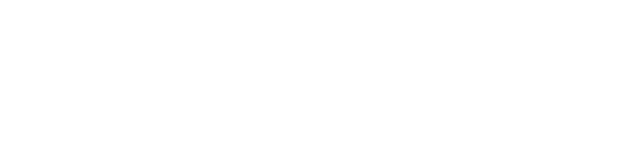
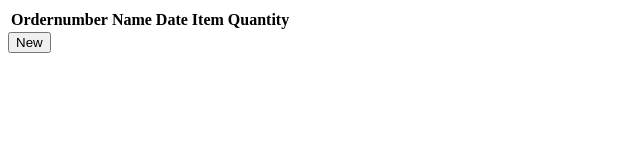
Before and after one commit to DanielSantosSousa/M306OnlyLaedeli, a website: page Frontend/View/index.html in a window 1280 px wide. Shown: the whole page, without its empty margins (0-640 px from the left). Drawn offline with Linux system fonts and the light colour scheme.

Commit message:
add some html

```diff
--- a/Frontend/View/index.html
+++ b/Frontend/View/index.html
@@ -5,6 +5,20 @@
     <title>Only Lädeli</title>
 </head>
 <body>
+<div class="header">
 
+</div>
+<div class="content">
+    <table>
+        <tr>
+            <th>Ordernumber</th>
+            <th>Name</th>
+            <th>Date</th>
+            <th>Item</th>
+            <th>Quantity</th>
+        </tr>
+    </table>
+    <button>New</button>
+</div>
 </body>
 </html>
```
Also changed, not shown: Frontend/View/createFrom.html (added, +3 -0 lines).
